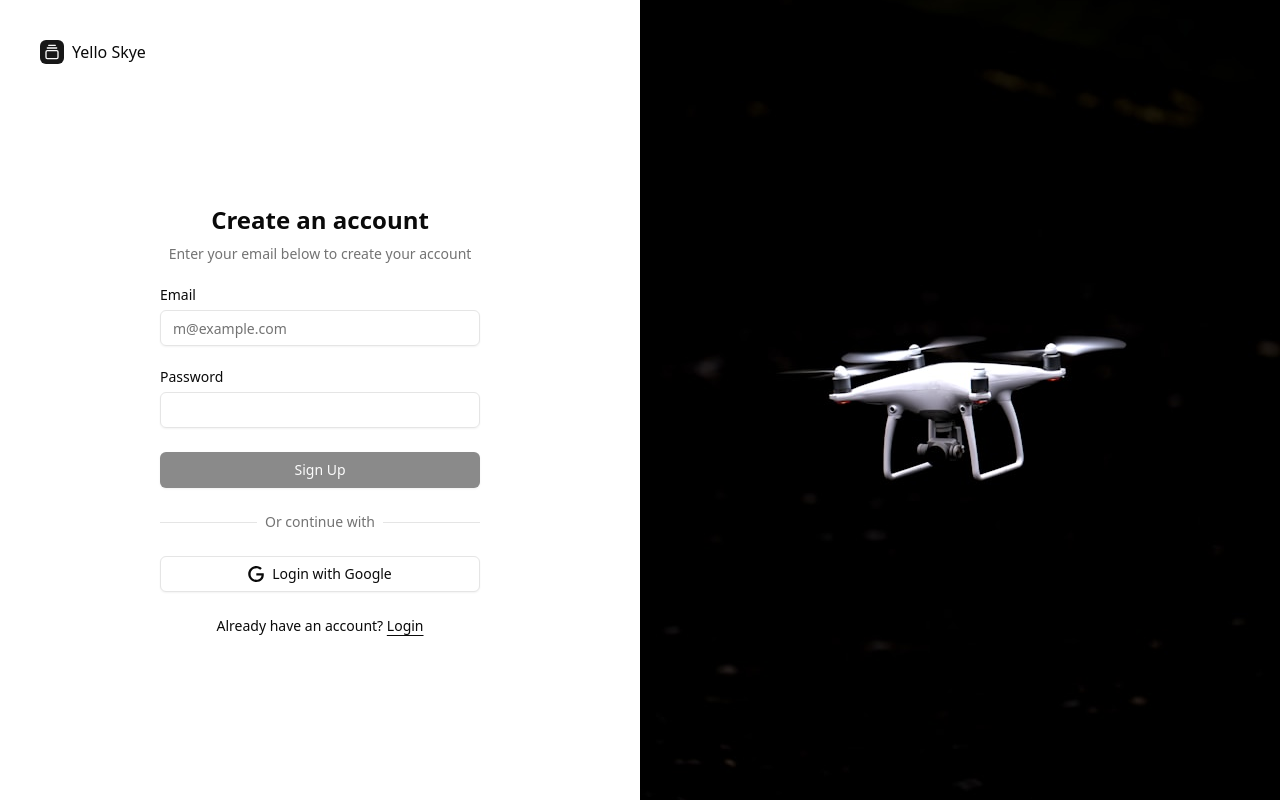
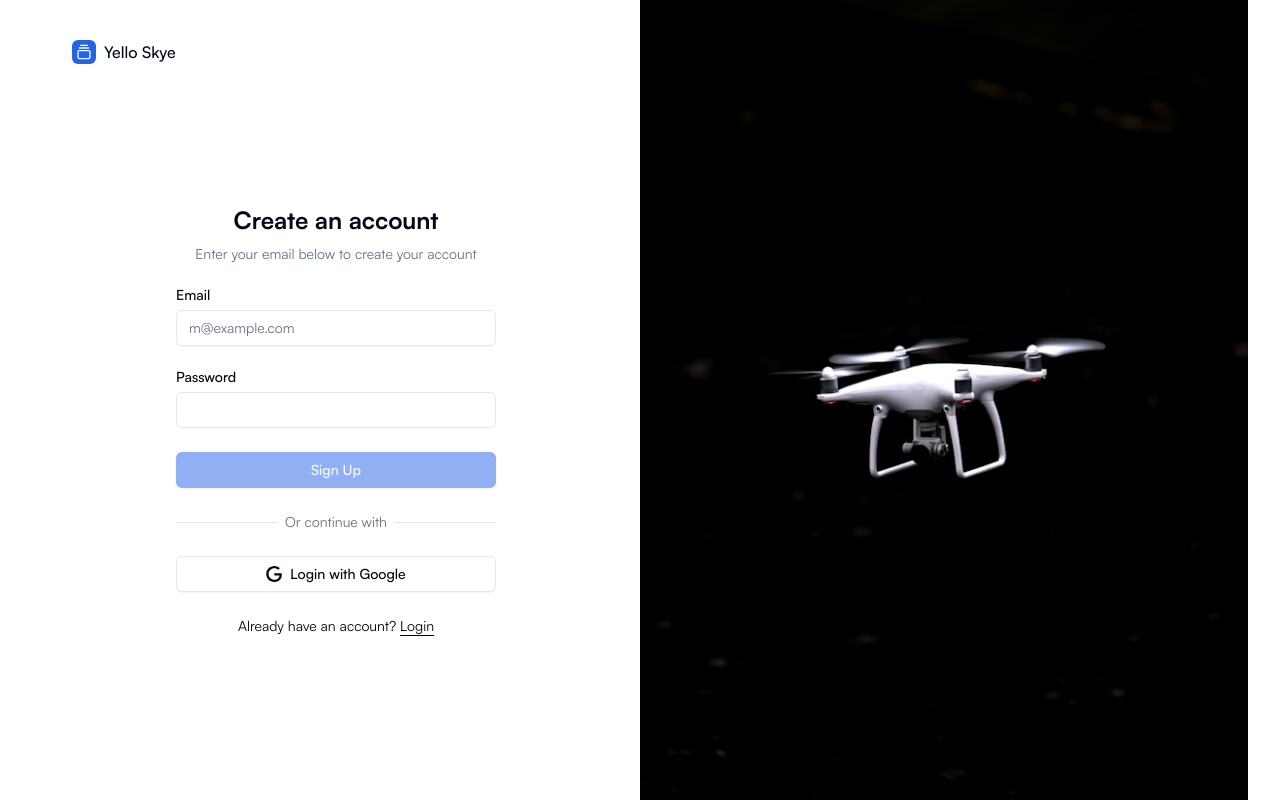
Before and after one commit to git-0r/yelloskye, a Next.js app: page /signup in a window 1280 px wide. Built offline with nearby package versions, Linux system fonts and the light colour scheme; no server answers.

Commit message:
feat: project page for a particular project with image and video upload feature

```diff
--- a/app/globals.css
+++ b/app/globals.css
@@ -13,51 +13,52 @@
 @layer base {
   :root {
     --background: 0 0% 100%;
-    --foreground: 0 0% 3.9%;
+    --foreground: 222.2 84% 4.9%;
     --card: 0 0% 100%;
-    --card-foreground: 0 0% 3.9%;
+    --card-foreground: 222.2 84% 4.9%;
     --popover: 0 0% 100%;
-    --popover-foreground: 0 0% 3.9%;
-    --primary: 0 0% 9%;
-    --primary-foreground: 0 0% 98%;
-    --secondary: 0 0% 96.1%;
-    --secondary-foreground: 0 0% 9%;
-    --muted: 0 0% 96.1%;
-    --muted-foreground: 0 0% 45.1%;
-    --accent: 0 0% 96.1%;
-    --accent-foreground: 0 0% 9%;
+    --popover-foreground: 222.2 84% 4.9%;
+    --primary: 221.2 83.2% 53.3%;
+    --primary-foreground: 210 40% 98%;
+    --secondary: 210 40% 96.1%;
+    --secondary-foreground: 222.2 47.4% 11.2%;
+    --muted: 210 40% 96.1%;
+    --muted-foreground: 215.4 16.3% 46.9%;
+    --accent: 210 40% 96.1%;
+    --accent-foreground: 222.2 47.4% 11.2%;
     --destructive: 0 84.2% 60.2%;
-    --destructive-foreground: 0 0% 98%;
-    --border: 0 0% 89.8%;
-    --input: 0 0% 89.8%;
-    --ring: 0 0% 3.9%;
+    --destructive-foreground: 210 40% 98%;
+    --border: 214.3 31.8% 91.4%;
+    --input: 214.3 31.8% 91.4%;
+    --ring: 221.2 83.2% 53.3%;
+    --radius: 0.5rem;
     --chart-1: 12 76% 61%;
     --chart-2: 173 58% 39%;
     --chart-3: 197 37% 24%;
     --chart-4: 43 74% 66%;
     --chart-5: 27 87% 67%;
-    --radius: 0.5rem;
   }
+
   .dark {
-    --background: 0 0% 3.9%;
-    --foreground: 0 0% 98%;
-    --card: 0 0% 3.9%;
-    --card-foreground: 0 0% 98%;
-    --popover: 0 0% 3.9%;
-    --popover-foreground: 0 0% 98%;
-    --primary: 0 0% 98%;
-    --primary-foreground: 0 0% 9%;
-    --secondary: 0 0% 14.9%;
-    --secondary-foreground: 0 0% 98%;
-    --muted: 0 0% 14.9%;
-    --muted-foreground: 0 0% 63.9%;
-    --accent: 0 0% 14.9%;
-    --accent-foreground: 0 0% 98%;
+    --background: 222.2 84% 4.9%;
+    --foreground: 210 40% 98%;
+    --card: 222.2 84% 4.9%;
+    --card-foreground: 210 40% 98%;
+    --popover: 222.2 84% 4.9%;
+    --popover-foreground: 210 40% 98%;
+    --primary: 217.2 91.2% 59.8%;
+    --primary-foreground: 222.2 47.4% 11.2%;
+    --secondary: 217.2 32.6% 17.5%;
+    --secondary-foreground: 210 40% 98%;
+    --muted: 217.2 32.6% 17.5%;
+    --muted-foreground: 215 20.2% 65.1%;
+    --accent: 217.2 32.6% 17.5%;
+    --accent-foreground: 210 40% 98%;
     --destructive: 0 62.8% 30.6%;
-    --destructive-foreground: 0 0% 98%;
-    --border: 0 0% 14.9%;
-    --input: 0 0% 14.9%;
-    --ring: 0 0% 83.1%;
+    --destructive-foreground: 210 40% 98%;
+    --border: 217.2 32.6% 17.5%;
+    --input: 217.2 32.6% 17.5%;
+    --ring: 224.3 76.3% 48%;
     --chart-1: 220 70% 50%;
     --chart-2: 160 60% 45%;
     --chart-3: 30 80% 55%;
@@ -72,6 +73,7 @@
   * {
     @apply border-border;
   }
+
   body {
     @apply bg-background text-foreground;
   }
--- a/app/layout.tsx
+++ b/app/layout.tsx
@@ -1,26 +1,15 @@
 "use client";
 
-// import type { Metadata } from "next";
 import localFont from "next/font/local";
 import "./globals.css";
 import { AuthProvider } from "@/hooks/useAuth";
 import { Toaster } from "@/components/ui/sonner";
+import Navigation from "@/components/navigation";
 
-const geistSans = localFont({
-  src: "./fonts/GeistVF.woff",
-  variable: "--font-geist-sans",
-  weight: "100 900",
+const satoshi = localFont({
+  src: "./fonts/Satoshi-Variable.woff2",
+  variable: "--font-satoshi",
 });
-const geistMono = localFont({
-  src: "./fonts/GeistMonoVF.woff",
-  variable: "--font-geist-mono",
-  weight: "100 900",
-});
-
-// export const metadata: Metadata = {
-//   title: "Create Next App",
-//   description: "Generated by create next app",
-// };
 
 export default function RootLayout({
   children,
@@ -29,10 +18,11 @@ export default function RootLayout({
 }>) {
   return (
     <html lang="en">
-      <body
-        className={`${geistSans.variable} ${geistMono.variable} antialiased`}
-      >
-        <AuthProvider>{children}</AuthProvider>
+      <body className={`${satoshi.variable} antialiased mx-8 font-satoshi`}>
+        <AuthProvider>
+          <Navigation />
+          {children}
+        </AuthProvider>
         <Toaster richColors closeButton />
       </body>
     </html>
--- a/app/page.tsx
+++ b/app/page.tsx
@@ -1,16 +1,96 @@
 "use client";
 
-import { Button } from "@/components/ui/button";
 import WithAuth from "@/components/with-auth";
-import { signOut } from "@/lib/firebase/auth";
+import {
+  Card,
+  CardContent,
+  CardDescription,
+  CardFooter,
+  CardHeader,
+  CardTitle,
+} from "@/components/ui/card";
+import { LocateFixedIcon } from "lucide-react";
+import projectsData from "@/lib/data/projects.json";
+import { useEffect, useState } from "react";
+import Image from "next/image";
+import Search from "@/components/search";
+import Link from "next/link";
 
 function Home() {
+  const [projects, setProjects] = useState(projectsData);
+  // this can be optimized by debouncing
+  const [query, setQuery] = useState("");
+
+  const queryHandler = (value: string) => {
+    setQuery(value.toLowerCase());
+  };
+
+  useEffect(() => {
+    const filteredProjects = projectsData.filter((project) =>
+      project.title.toLowerCase().includes(query)
+    );
+    setProjects(filteredProjects);
+  }, [query]);
+
   return (
-    <main>
-      <h1>Hello</h1>
-      <Button onClick={signOut}>Logout</Button>
+    <main className="space-y-8">
+      <Search query={query} queryHandler={queryHandler} />
+      <div className="grid grid-cols-1 md:grid-cols-2 lg:grid-cols-3 xl:grid-cols-4 gap-4 pb-4">
+        {projects.map((project) => (
+          <Project key={project.id} data={project} />
+        ))}
+      </div>
+      {projects.length === 0 && (
+        <p className="text-center text-xl text-slate-500 my-8">
+          No projects available.
+        </p>
+      )}
     </main>
   );
 }
 
+function Project({ data }: { data: (typeof projectsData)[0] }) {
+  return (
+    <Link href={"/project/" + data.id}>
+      <Card>
+        <CardHeader className="flex flex-row justify-between items-center">
+          <div>
+            <CardTitle>{data.title}</CardTitle>
+            <CardDescription>
+              <div className=" flex items-center justify-between w-fit gap-2 mt-2">
+                <LocateFixedIcon className="size-4" /> <p>{data.location}</p>
+              </div>
+            </CardDescription>
+          </div>
+          <Image
+            src="/images/drone-shot.jpg"
+            width={50}
+            height={50}
+            alt="drone shot of city"
+            className="size-14 rounded"
+          />
+        </CardHeader>
+        <CardContent>
+          <p>Orders: {data.numberOfOrders}</p>
+          <p>Last order: {data.lastOrderDate}</p>
+        </CardContent>
+        <CardFooter className="gap-2 border-t pt-6">
+          <p className="rounded bg-slate-200 text-xs p-2">
+            <span className="bg-white rounded p-1">{data.imageCount}</span>
+            <span> Images</span>
+          </p>
+          <p className="rounded bg-slate-200 text-xs p-2">
+            <span className="bg-white rounded p-1">{data.videoCount}</span>
+            <span> Videos</span>
+          </p>
+          <p className="rounded bg-slate-200 text-xs p-2">
+            <span className="bg-white rounded p-1">{data.panoCount}</span>
+            <span> Pano</span>
+          </p>
+        </CardFooter>
+      </Card>
+    </Link>
+  );
+}
+
 export default WithAuth(Home);
--- /dev/null
+++ b/components/navigation.tsx
@@ -0,0 +1,35 @@
+import { useAuth } from "@/hooks/useAuth";
+import { Button } from "./ui/button";
+import { signOut } from "@/lib/firebase/auth";
+import Link from "next/link";
+import { Bird } from "lucide-react";
+
+export default function Navigation() {
+  const { user } = useAuth();
+
+  if (!user) return null;
+  return (
+    <nav className="border-b py-4 mb-8 flex items-center">
+      <Link
+        href="/"
+        className="font-bold text-lg font-[cursive] flex flex-row gap-1 text-primary"
+      >
+        <Bird />
+        Yello Skye
+      </Link>
+      <ul className="flex items-center ml-auto gap-4">
+        <li>
+          <Link href="/analytics">Analytics</Link>
+        </li>
+        <li>
+          <Link href="/project-map">Map</Link>
+        </li>
+        <li>
+          <Button onClick={signOut} variant="ghost" className="ml-auto block">
+            Logout
+          </Button>
+        </li>
+      </ul>
+    </nav>
+  );
+}
```
Also changed, not shown: app/project/[id]/page.tsx (added, +147 -0 lines), app/types.ts (added, +10 -0 lines).
